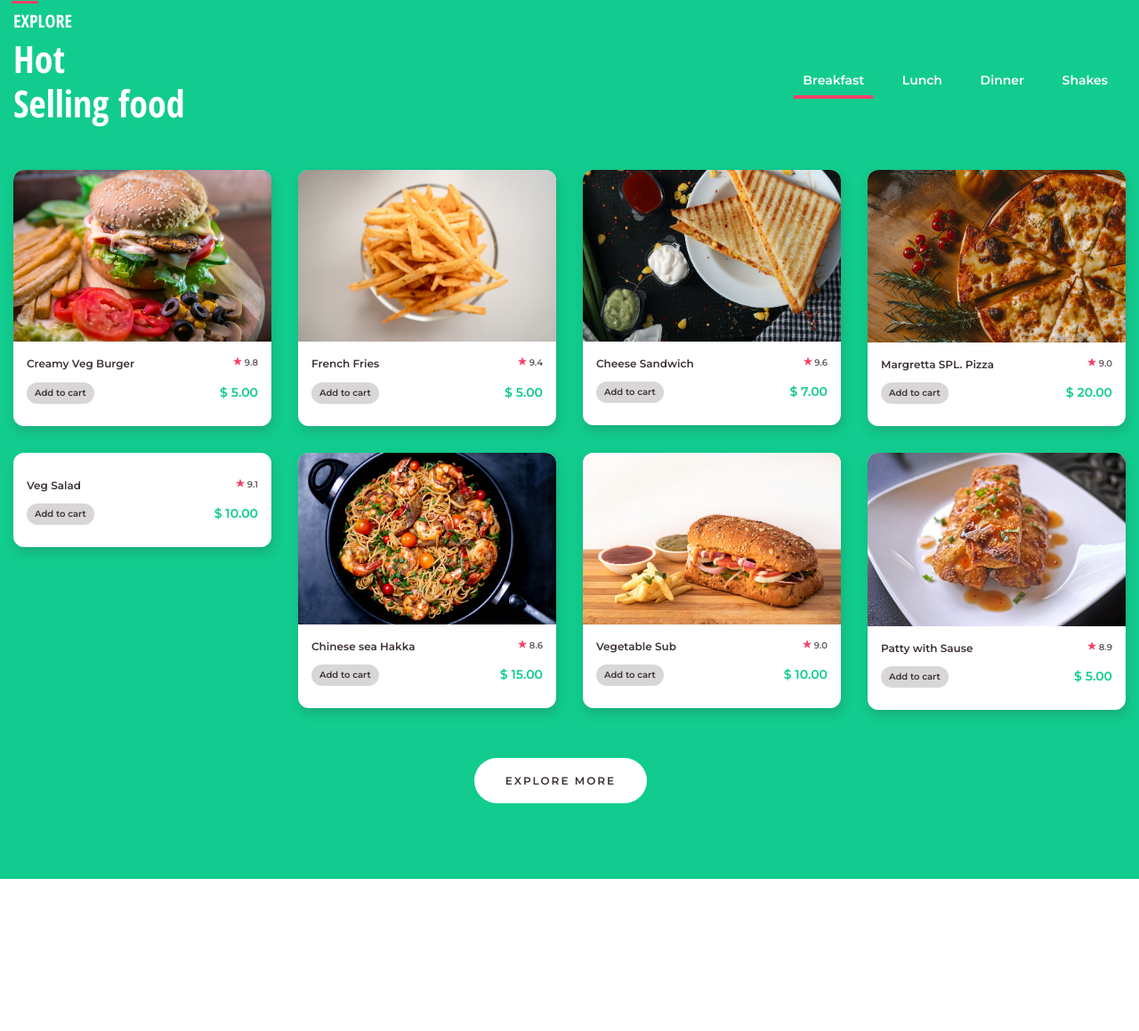
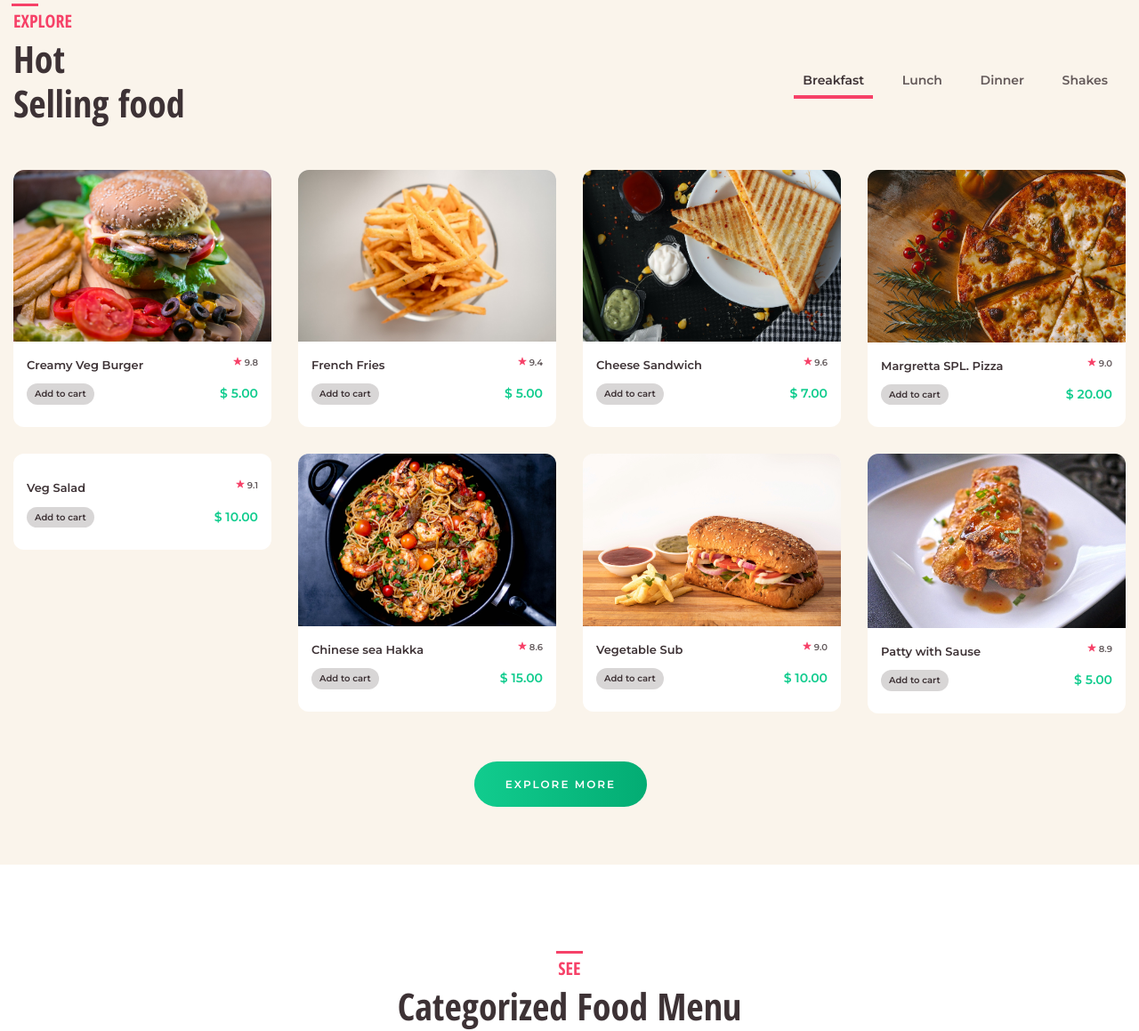
Before and after one commit to codebattalion/sfoods-template, a website: page index.html in a window 1280 px wide. Shown: the part 893-2052 px from the top of the page at 89% size. Before the commit the page ends 2000 px from the top, so only its background shows below. Drawn offline with nearby package versions, Linux system fonts and the light colour scheme; files that its build step writes are made by us from their sources; a web font is replaced by a local one.

Commit message:
Added Categories section on Home

```diff
--- a/index.html
+++ b/index.html
@@ -112,20 +112,20 @@
 
     <section class="section-show">
       <div class="container-large">
-        <div class="title text-white">explore</div>
+        <div class="title"><span>explore</span></div>
         <div class="section-show--flex">
           <div>
-            <div class="subtitle text-white">
+            <div class="subtitle">
               Hot <br />
               Selling food
             </div>
           </div>
           <div>
             <div class="show-cats">
-              <li><a class="active text-white" href="#">Breakfast</a></li>
-              <li><a class="text-white" href="#">Lunch</a></li>
-              <li><a class="text-white" href="#">Dinner</a></li>
-              <li><a class="text-white" href="#">Shakes</a></li>
+              <li><a class="active" href="#">Breakfast</a></li>
+              <li><a class="" href="#">Lunch</a></li>
+              <li><a class="" href="#">Dinner</a></li>
+              <li><a class="" href="#">Shakes</a></li>
             </div>
           </div>
         </div>
@@ -270,8 +270,15 @@
           </div>
         </div>
         <div class="mt-4 text-center">
-          <a class="btn white rounded" href="#">Explore more</a>
+          <a class="btn secondary rounded" href="#">Explore more</a>
         </div>
+      </div>
+    </section>
+
+    <section class="section-categories">
+      <div class="container text-center">
+        <div class="title"><span>See</span></div>
+        <div class="subtitle">Categorized Food Menu</div>
       </div>
     </section>
     <script src="https://unpkg.com/ionicons@5.1.2/dist/ionicons.js"></script>
--- a/sass/base/_typography.scss
+++ b/sass/base/_typography.scss
@@ -14,6 +14,8 @@ body {
   font-size: 2rem;
   text-transform: uppercase;
   letter-spacing: 1px;
+
+  & span {
     color: $primary;
     position: relative;
     letter-spacing: 0;
@@ -25,6 +27,7 @@ body {
       background: $primary;
       width: 30px;
       height: 3px;
+    }
   }
 }
 
--- a/sass/components/_food.scss
+++ b/sass/components/_food.scss
@@ -6,9 +6,9 @@
   border-radius: 12px;
   margin-bottom: 3rem;
   transition: all 0.3s ease-out;
-  box-shadow: 2px 6px 12px rgba($font, 0.2);
+  box-shadow: none;
   &:hover {
-    box-shadow: 0px 2px 2px rgba($font, 0.1);
+    box-shadow: 2px 6px 20px rgba($font, 0.12);
   }
   &--img {
     width: 100%;
@@ -27,7 +27,7 @@
       & a {
         color: $font;
         text-decoration: none;
-        font-size: 1.2rem;
+        font-size: 1.3rem;
         font-weight: 600;
       }
       & span {
--- a/sass/main.scss
+++ b/sass/main.scss
@@ -13,6 +13,7 @@
 
 @import "components/button";
 @import "components/food";
+@import "components/catcard";
 @import "components/form";
 
 @import "layout/footer";
--- a/sass/pages/_home.scss
+++ b/sass/pages/_home.scss
@@ -1,6 +1,9 @@
 .section-show {
-  padding: 10rem 0;
-  background: $secondary;
+  padding: 8rem 0;
+  margin: 2rem 0;
+  background: $cream;
+  clip-path: polygon(50% 6%, 100% 0, 100% 100%, 0 100%, 0 0);
+  position: relative;
 
   & .section-show--flex {
     width: 100%;
@@ -28,6 +31,10 @@
     }
   }
 }
+
+.section-categories {
+  margin: 10rem 0;
+}
 @media only screen and (max-width: 1024px) {
   .section-show {
     & .section-show--flex {
```
Also changed, not shown: img/sectioncat/ramen.svg (added), img/sectioncat/thai-tea.svg (added), img/sectioncat/zongzi.svg (added), sass/components/_catcard.scss (added). Lines whose indentation alone changed are shown as unchanged.
